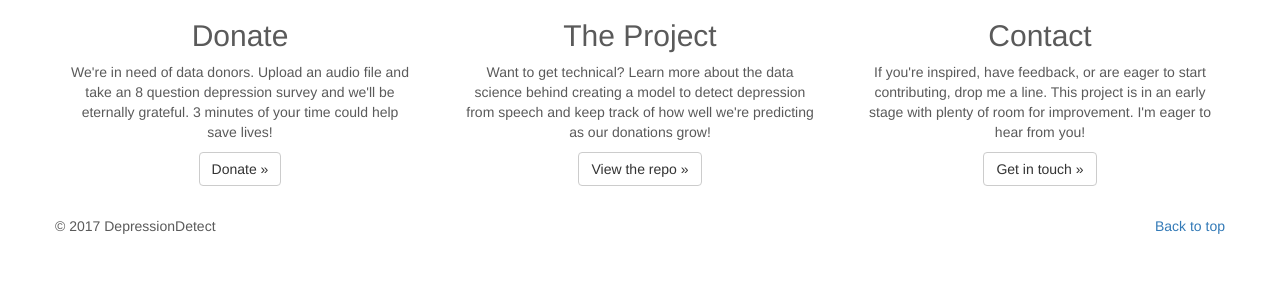
After one commit to kykiefer/depression-detect, a Flask app: page /thank_you in a window 1280 px wide. The commit adds this page. Shown: the part 723-1009 px from the top of the page. Run offline with Flask 2, Linux system fonts and the light colour scheme; some libraries are stand-ins or nearby versions.

```diff
--- a/web_app/app.py
+++ b/web_app/app.py
@@ -21,7 +21,7 @@ def index():
 
 @app.route('/donate', methods=['GET', 'POST'])
 def upload_file():
-    #  if user has submitted the form
+    #  if user has submitted the audio file
     if request.method == 'POST':
         file = request.files['file']
         if file and allowed_file(file.filename):
@@ -55,7 +55,12 @@ def upload_file():
 
 @app.route('/survey', methods=['POST'])
 def survey():
-    return render_template('survey.html')
+        return render_template('thank_you.html')
+
+
+@app.route('/thank_you', methods=['GET', 'POST'])
+def thank_you():
+        return render_template('thank_you.html')
 
 
 @app.route('/contact')
--- /dev/null
+++ b/web_app/templates/thank_you.html
@@ -0,0 +1,137 @@
+<!DOCTYPE html>
+<html lang="en">
+  <head>
+    <meta charset="utf-8">
+    <meta http-equiv="X-UA-Compatible" content="IE=edge">
+    <meta name="viewport" content="width=device-width, initial-scale=1">
+    <!-- The above 3 meta tags *must* come first in the head; any other head content must come *after* these tags -->
+    <meta name="description" content="">
+    <meta name="author" content="">
+    <link rel="icon" href="../static/img/spectrogram.png">
+
+    <title>DepressionDetect</title>
+
+    <!-- Bootstrap core CSS -->
+    <link href="../static/css/bootstrap.min.css" rel="stylesheet">
+
+    <!-- IE10 viewport hack for Surface/desktop Windows 8 bug -->
+    <link href="../static/css/ie10-viewport-bug-workaround.css" rel="stylesheet">
+
+    <!-- Just for debugging purposes. Don't actually copy these 2 lines! -->
+    <!--[if lt IE 9]><script src="../../assets/js/ie8-responsive-file-warning.js"></script><![endif]-->
+    <script src="../static/js/ie-emulation-modes-warning.js"></script>
+
+    <!-- HTML5 shim and Respond.js for IE8 support of HTML5 elements and media queries -->
+    <!--[if lt IE 9]>
+      <script src="https://oss.maxcdn.com/html5shiv/3.7.3/html5shiv.min.js"></script>
+      <script src="https://oss.maxcdn.com/respond/1.4.2/respond.min.js"></script>
+    <![endif]-->
+
+    <!-- Custom styles for this template -->
+    <link href="..static/css/carousel.css" rel="stylesheet">
+  </head>
+
+<!-- NAVBAR
+================================================== -->
+  <body>
+    <div class="navbar-wrapper">
+      <div class="container">
+
+        <nav class="navbar navbar-inverse navbar-static-top">
+          <div class="container">
+            <div class="navbar-header">
+              <button type="button" class="navbar-toggle collapsed" data-toggle="collapse" data-target="#navbar" aria-expanded="false" aria-controls="navbar">
+                <span class="sr-only">Toggle navigation</span>
+                <span class="icon-bar"></span>
+                <span class="icon-bar"></span>
+                <span class="icon-bar"></span>
+              </button>
+              <a class="navbar-brand" href="/">DepressionDetect</a>
+            </div>
+            <div id="navbar" class="navbar-collapse collapse">
+              <ul class="nav navbar-nav">
+                <li class="active"><a href="/">Home</a></li>
+                <li><a href="/donate">Donate</a></li>
+                <li><a href="/contact">Contact</a></li>
+                  </ul>
+                </li>
+              </ul>
+            </div>
+          </div>
+        </nav>
+
+      </div>
+    </div>
+
+
+    <!-- Marketing messaging and featurettes
+    ================================================== -->
+    <!-- Wrap the rest of the page in another container to center all the content. -->
+
+    <div class="container marketing">
+
+
+      <!-- START THE FEATURETTES -->
+
+      <hr class="featurette-divider">
+
+      <div class="row featurette">
+        <div class="col-md-7">
+          <h2 class="featurette-heading">Thanks you for your data donation!</h2>
+          <p class="lead">Please consider sharing. While this webpage is active, I will be continuing to incorporate new data into the model.</p>
+        </div>
+        <div class="col-md-5">
+          <img class="img-circle" src="../static/img/donation.jpg" alt="Generic placeholder image" width="250" height="300">
+        </div>
+      </div>
+
+      <div class="row featurette">
+        <hr class="featurette-divider">
+
+        <!-- /END THE FEATURETTES -->
+
+        <!-- Three columns of text -->
+        <div class="row">
+          <div class="col-lg-4">
+            <img class="img-circle" src="../static/img/microphone.png" alt="Donate" width="100" height="100">
+            <h2>Donate</h2>
+            <p>We're in need of data donors. Upload an audio file and take an 8 question depression survey and we'll be eternally grateful. 3 minutes of your time could help save lives!</p>
+            <p><a class="btn btn-default" href="/donate" role="button">Donate &raquo;</a></p>
+          </div><!-- /.col-lg-4 -->
+          <div class="col-lg-4">
+            <img class="img-circle" src="../static/img/spectrogram.png" alt="Spectrogram" width="100" height="100">
+            <h2>The Project</h2>
+            <p>Want to get technical? Learn more about the data science behind creating a model to detect depression from speech and keep track of how well we're predicting as our donations grow!</p>
+            <p><a class="btn btn-default" href="https://github.com/kykiefer/depression-detect" target="_blank" role="button">View the repo &raquo;</a></p>
+          </div><!-- /.col-lg-4 -->
+          <div class="col-lg-4">
+            <img class="img-circle" src="../static/img/ky_kiefer.jpg" alt="Generic placeholder image" width="100" height="100">
+            <h2>Contact</h2>
+            <p>If you're inspired, have feedback, or are eager to start contributing, drop me a line. This project is in an early stage with plenty of room for improvement. I'm eager to hear from you!</p>
+            <p><a class="btn btn-default" href="/contact" role="button">Get in touch &raquo;</a></p>
+          </div><!-- /.col-lg-4 -->
+        </div><!-- /.row -->
+
+        <!-- FOOTER -->
+        <footer>
+          <p class="pull-right"><a href="#">Back to top</a></p>
+          <p>&copy; 2017 DepressionDetect</p>
+        </footer>
+        </div>
+      </div>
+
+      <!-- /END THE FEATURETTES -->
+
+    </div>
+    <!-- Bootstrap core JavaScript
+    ================================================== -->
+    <!-- Placed at the end of the document so the pages load faster -->
+    <script src="https://ajax.googleapis.com/ajax/libs/jquery/1.12.4/jquery.min.js"></script>
+    <script>window.jQuery || document.write('<script src="../static/js/jquery.min.js"><\/script>')</script>
+    <script src="../static/js/bootstrap.min.js"></script>
+    <!-- Just to make our placeholder images work. Don't actually copy the next line! -->
+    <script src="../static/js/holder.min.js"></script>
+    <!-- IE10 viewport hack for Surface/desktop Windows 8 bug -->
+    <script src="../static/js/ie10-viewport-bug-workaround.js"></script>
+  </body>
+</html>
```
Also changed, not shown: web_app/templates/survey.html (+9 -9 lines).
